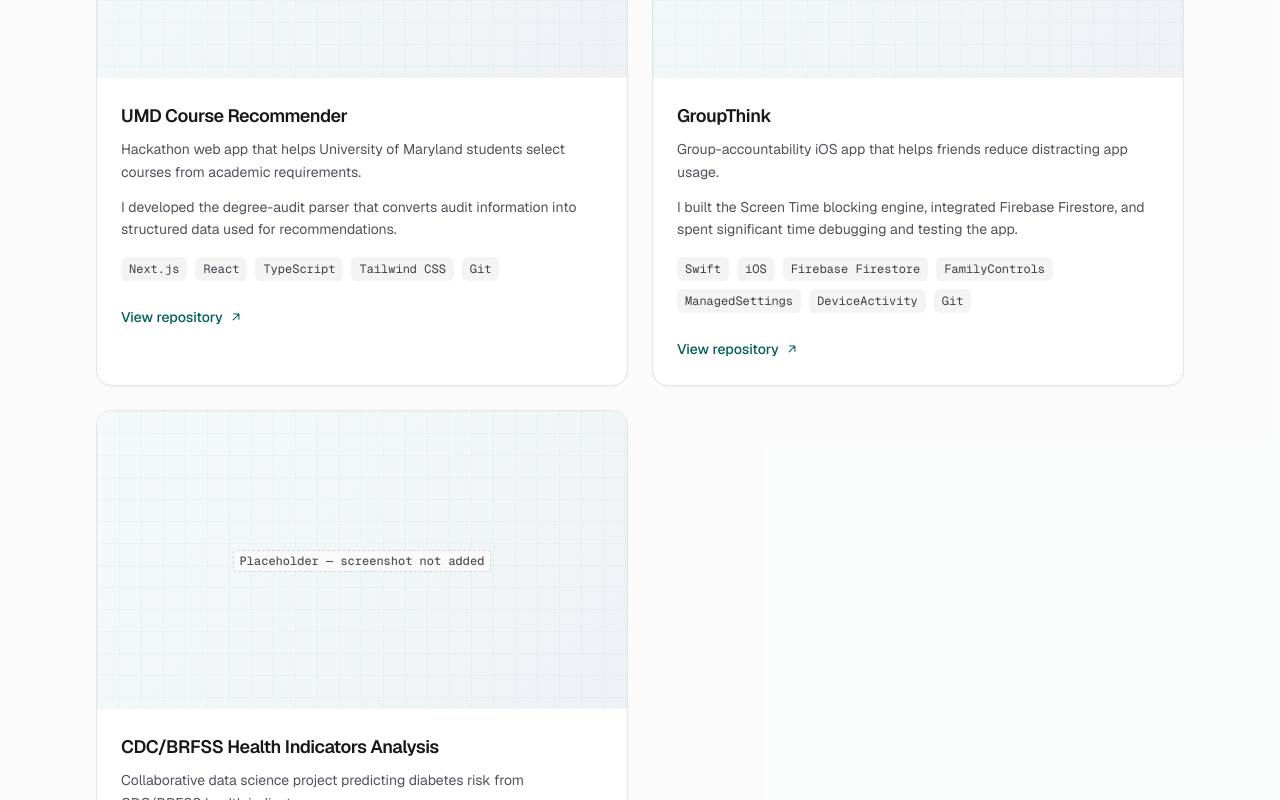
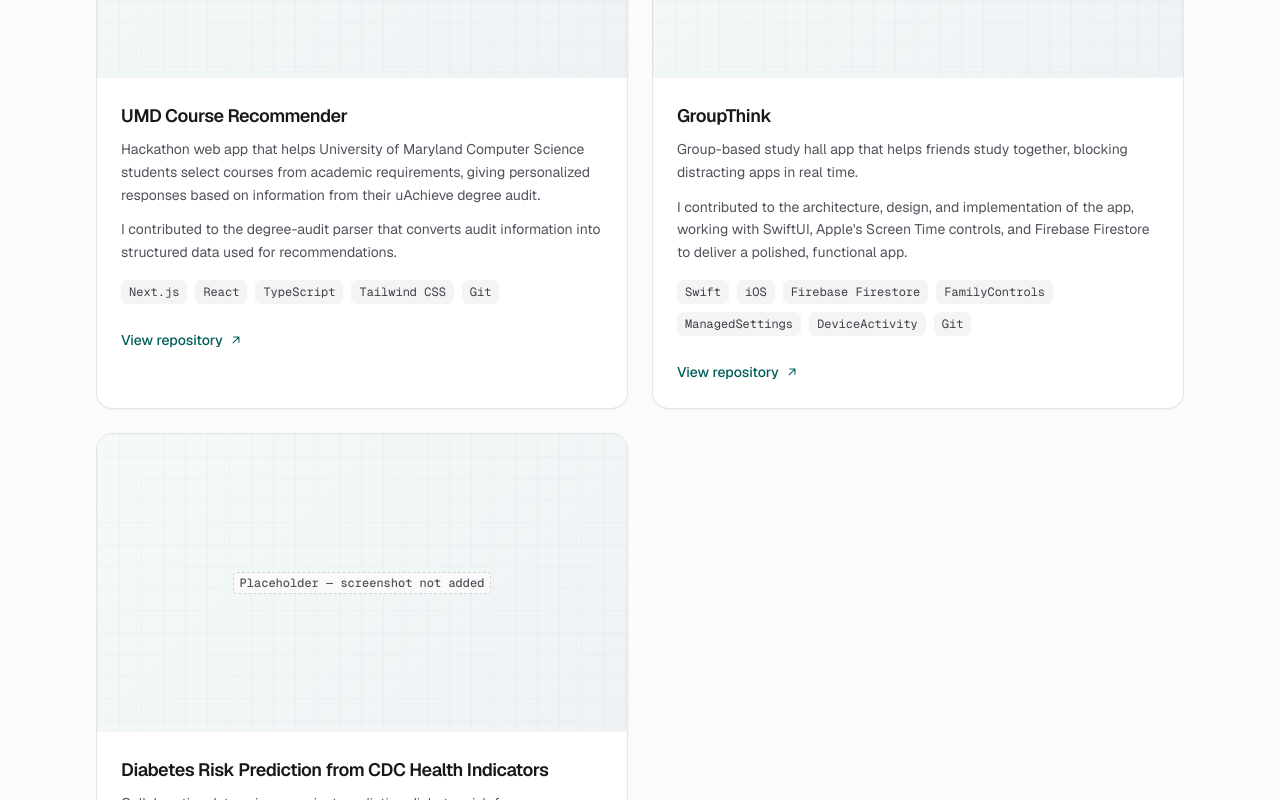
Before and after one commit to Eliu1117/Eliu1117.github.io, a Next.js app: page / in a window 1280 px wide. Shown: the part 2100-2900 px from the top of the page. Built offline with nearby package versions, Linux system fonts and the light colour scheme; no server answers.

Commit message:
Update Selected Work project descriptions for INT-8.
Align course recommender, GroupThink, and diabetes project copy with the latest portfolio wording.

```diff
--- a/src/data/projects.ts
+++ b/src/data/projects.ts
@@ -18,9 +18,9 @@
   {
     title: "UMD Course Recommender",
     summary:
-      "Hackathon web app that helps University of Maryland students select courses from academic requirements.",
+      "Hackathon web app that helps University of Maryland Computer Science students select courses from academic requirements, giving personalized responses based on information from their uAchieve degree audit.",
     contribution:
-      "I developed the degree-audit parser that converts audit information into structured data used for recommendations.",
+      "I contributed to the degree-audit parser that converts audit information into structured data used for recommendations.",
     tags: ["Next.js", "React", "TypeScript", "Tailwind CSS", "Git"],
     repo: {
       href: "https://github.com/Eliu1117/umd-course-recommender",
@@ -32,9 +32,9 @@
   {
     title: "GroupThink",
     summary:
-      "Group-accountability iOS app that helps friends reduce distracting app usage.",
+      "Group-based study hall app that helps friends study together, blocking distracting apps in real time.",
     contribution:
-      "I built the Screen Time blocking engine, integrated Firebase Firestore, and spent significant time debugging and testing the app.",
+      "I contributed to the architecture, design, and implementation of the app, working with SwiftUI, Apple's Screen Time controls, and Firebase Firestore to deliver a polished, functional app.",
     tags: [
       "Swift",
       "iOS",
@@ -52,7 +52,7 @@
     screenshot: null,
   },
   {
-    title: "CDC/BRFSS Health Indicators Analysis",
+    title: "Diabetes Risk Prediction from CDC Health Indicators",
     summary:
       "Collaborative data science project predicting diabetes risk from CDC/BRFSS health indicators.",
     contribution:
```
